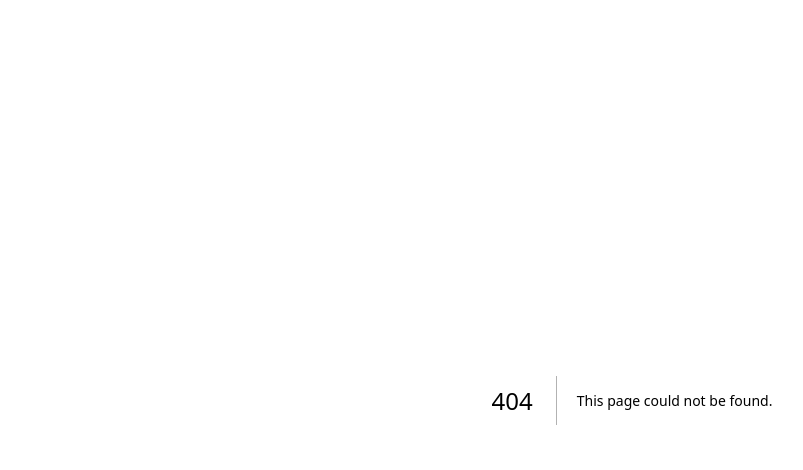
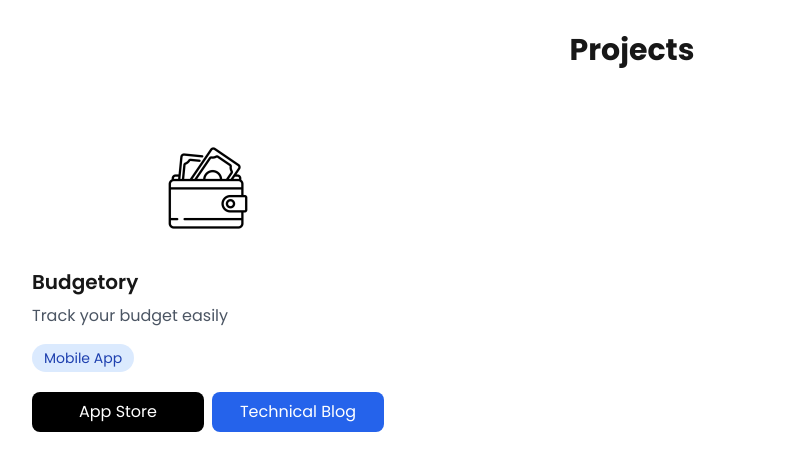
Before and after one commit to ugurcaneser/ugurcaneser.github.io, a Next.js app: page /projects in a window 1280 px wide. Before the commit this address had no page. Shown: the top 470 px of the page, without its empty margins (8-811 px from the left). Built offline with nearby package versions, Linux system fonts and the light colour scheme.

Commit message:
create projects page

```diff
--- a/src/app/page.tsx
+++ b/src/app/page.tsx
@@ -5,11 +5,12 @@ import { motion } from 'framer-motion'
 
 export default function Home() {
   const links = [
+    { href: "./projects", text: "PROJECTS" },
     { href: "mailto:ugurcaneser@yahoo.com", text: "CONTACT" },
     { href: "https://github.com/ugurcaneser", text: "GITHUB" },
     { href: "https://linkedin.com/in/ugurcaneser", text: "LINKEDIN" },
     { href: "./blog", text: "BLOG" },
-    { href: "./gallery", text: "GALLERY" }
+    { href: "./gallery", text: "GALLERY" },
   ];
 
   const container = {
@@ -79,7 +80,7 @@ export default function Home() {
               animate="show"
               transition={{ delay: 0.3 }}
             >
-              SOFTWARE DEVELOPER
+              DEVELOPER
             </motion.p>
 
             {/* Social Media Icons */}
--- /dev/null
+++ b/src/app/projects/page.tsx
@@ -0,0 +1,84 @@
+'use client';
+
+import Image from 'next/image';
+
+interface Project {
+  id: string;
+  title: string;
+  description: string;
+  icon: string;
+  type: 'mobile' | 'game';
+  link: string;
+  appStoreLink?: string;
+  blogLink?: string;
+}
+
+const projects: Project[] = [
+  {
+    id: 'project1',
+    title: 'Budgetory',
+    description: 'Track your budget easily',
+    icon: '/images/project_icons/budgetory.png',
+    type: 'mobile',
+    link: '/projects/project1',
+    appStoreLink: 'https://apps.apple.com/tr/app/budgetory/id6740176453', // App Store link will be added later
+    blogLink: '#' // Blog link will be added later
+  },
+  // Diğer projeler buraya eklenecek
+];
+
+export default function Projects() {
+  return (
+    <div className="container mx-auto px-4 py-8">
+      <h1 className="text-3xl font-bold mb-8 text-center">Projects</h1>
+      <div className="grid grid-cols-1 md:grid-cols-2 lg:grid-cols-3 gap-6">
+        {projects.map((project) => (
+          <div key={project.id} className="bg-white dark:bg-gray-800 rounded-lg  p-6">
+            <div className="flex items-center justify-center mb-4">
+              <Image
+                src={project.icon}
+                alt={`${project.title} icon`}
+                width={128}
+                height={128}
+                className="rounded-lg"
+              />
+            </div>
+            <h2 className="text-xl font-semibold mb-2">{project.title}</h2>
+            <p className="text-gray-600 dark:text-gray-300">{project.description}</p>
+            <div className="mt-4 space-y-3">
+              <span className={`inline-block px-3 py-1 rounded-full text-sm ${
+                project.type === 'mobile'
+                  ? 'bg-blue-100 text-blue-800 dark:bg-blue-900 dark:text-blue-200'
+                  : 'bg-purple-100 text-purple-800 dark:bg-purple-900 dark:text-purple-200'
+              }`}>
+                {project.type === 'mobile' ? 'Mobile App' : 'Game'}
+              </span>
+              <div className="flex gap-2 pt-2">
+                {project.appStoreLink && (
+                  <a
+                    href={project.appStoreLink}
+                    target="_blank"
+                    rel="noopener noreferrer"
+                    className="flex-1 bg-black text-white px-4 py-2 rounded-lg text-center"
+                  >
+                    App Store
+                  </a>
+                )}
+                {project.blogLink && (
+                  <a
+                    href={project.blogLink}
+                    target="_blank"
+                    rel="noopener noreferrer"
+                    className="flex-1 bg-blue-600 text-white px-4 py-2 rounded-lg text-center"
+                  >
+                    Technical Blog
+                  </a>
+                )}
+              </div>
+            </div>
+          </div>
+        ))}
+      </div>
+    </div>
+  );
+}
```
Also changed, not shown: public/images/project_icons/budgetory.png (added).
